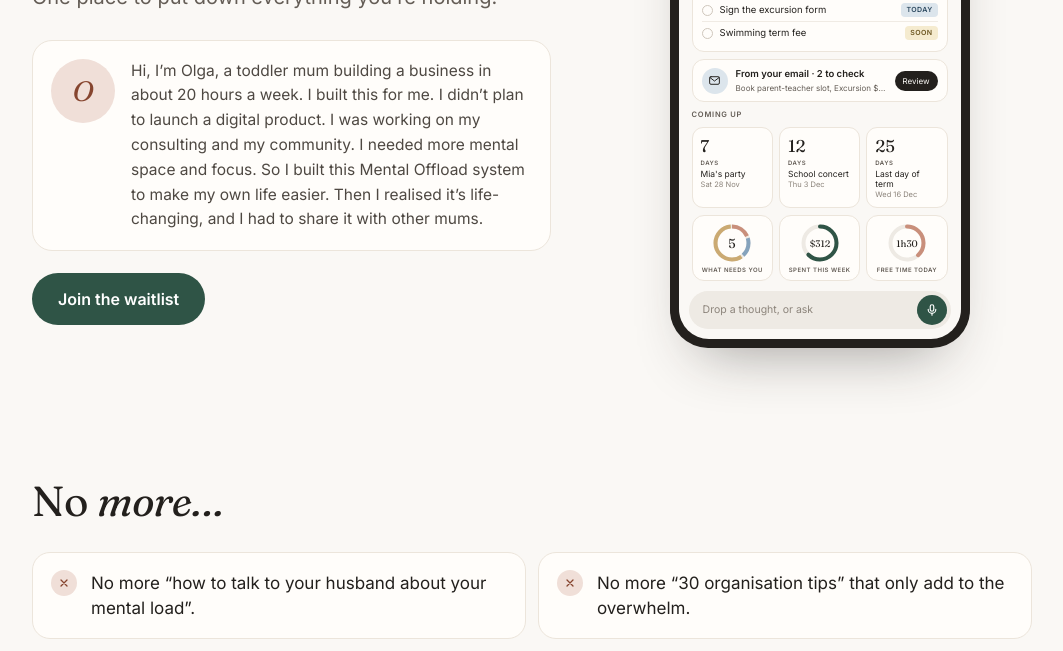
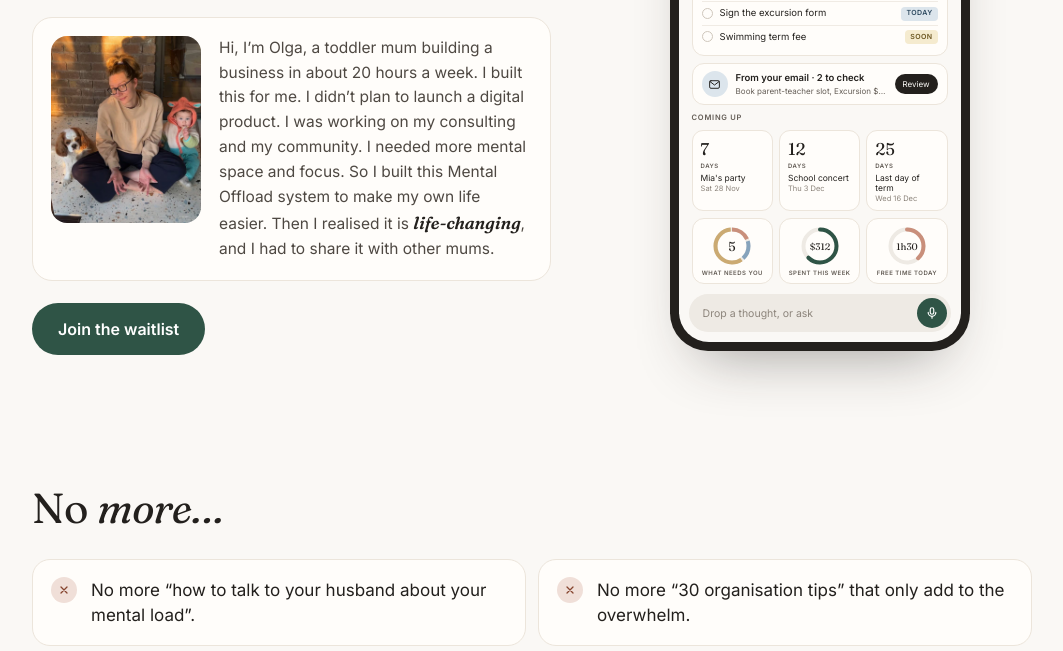
Before and after one commit to OlyenaID/mental-offload, a plain HTML site: page waitlist/index.html in a window 1280 px wide. Shown: the part 449-1100 px from the top of the page, without its empty margins (108-1171 px from the left). Drawn offline with Linux system fonts and the light colour scheme.

Commit message:
Porch photo in the bio, life-changing in bold italic
Co-Authored-By: Claude Opus 5.5 <noreply@anthropic.com>

```diff
--- a/waitlist/index.html
+++ b/waitlist/index.html
@@ -57,7 +57,9 @@ h1 i,h2 i,h3 i{font-style:italic}
 .hero p.lead i{font-family:var(--display);font-size:1.15em;color:var(--ink)}
 .bio{display:flex;gap:16px;align-items:flex-start;background:var(--card);border:1px solid var(--line);border-radius:20px;padding:18px;margin-bottom:22px}
 .bio p{margin:0;font-size:15.5px;line-height:1.6;color:#4E4842}
-.bio-photo{flex:none;width:64px;height:64px;border-radius:50%;object-fit:cover;background:var(--you);display:flex;align-items:center;justify-content:center;font-family:var(--display);font-style:italic;font-size:28px;color:#86452F}
+.bio{gap:18px}
+.bio-photo{flex:none;display:block;width:150px;height:auto;aspect-ratio:4/5;border-radius:16px;object-fit:cover}
+.bio .hl{white-space:nowrap;font-family:var(--display);font-style:italic;font-weight:600;font-size:1.12em;color:var(--ink)}
 
 /* phone mock of the dashboard */
 .phone{justify-self:center;width:300px;border-radius:38px;background:#23201D;padding:9px;box-shadow:0 30px 60px -30px rgba(35,32,29,.45)}
@@ -229,6 +231,7 @@ footer .mark{font-size:18px;color:var(--ink);display:block;margin-bottom:6px}
   section{padding-block:40px}
   .grid,.nomore{grid-template-columns:1fr}
   .bio{flex-direction:column}
+  .bio-photo{width:100%;aspect-ratio:4/3;object-position:50% 40%}
   .join{padding:24px 20px;border-radius:22px}
   .phone{width:280px}
   .screen{height:660px}
@@ -253,9 +256,8 @@ footer .mark{font-size:18px;color:var(--ink);display:block;margin-bottom:6px}
 
   <div class="hero-bio">
     <div class="bio">
-      <!-- Swap this circle for your photo: <img class="bio-photo" src="/olga.jpg" alt="Olga"> -->
-      <div class="bio-photo" aria-hidden="true">O</div>
-      <p>Hi, I’m Olga, a toddler mum building a business in about 20 hours a week. I built this for me. I didn’t plan to launch a digital product. I was working on my consulting and my community. I needed more mental space and focus. So I built this Mental Offload system to make my own life easier. Then I realised it’s life-changing, and I had to share it with other mums.</p>
+      <img class="bio-photo" src="img/olga.jpg" alt="Olga on the porch with her toddler and her dog" width="640" height="800">
+      <p>Hi, I’m Olga, a toddler mum building a business in about 20 hours a week. I built this for me. I didn’t plan to launch a digital product. I was working on my consulting and my community. I needed more mental space and focus. So I built this Mental Offload system to make my own life easier. Then I realised it is <b class="hl">life-changing</b>, and I had to share it with other mums.</p>
     </div>
     <a class="btn" href="#join">Join the waitlist</a>
   </div>
```
Also changed, not shown: waitlist/img/olga.jpg (added).
